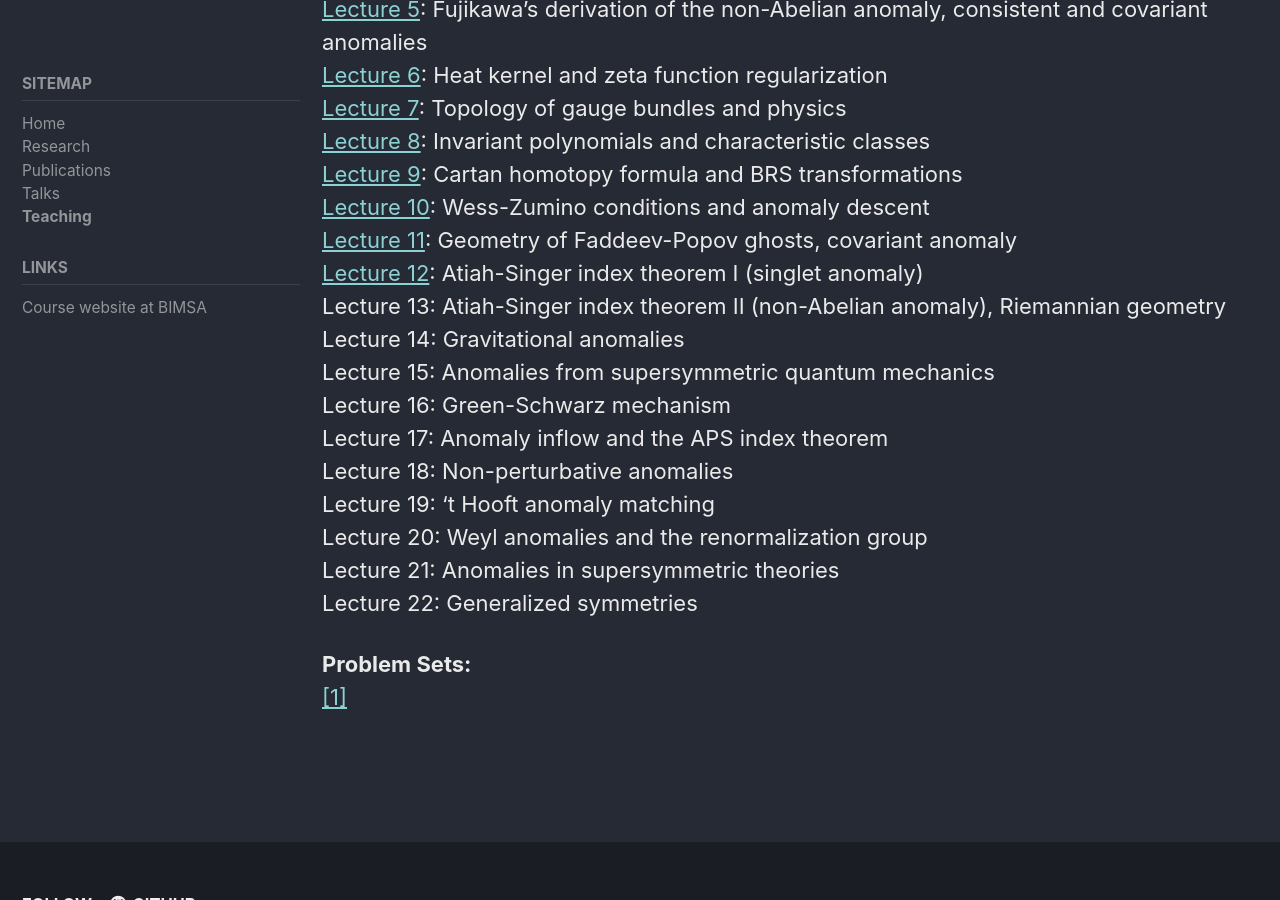
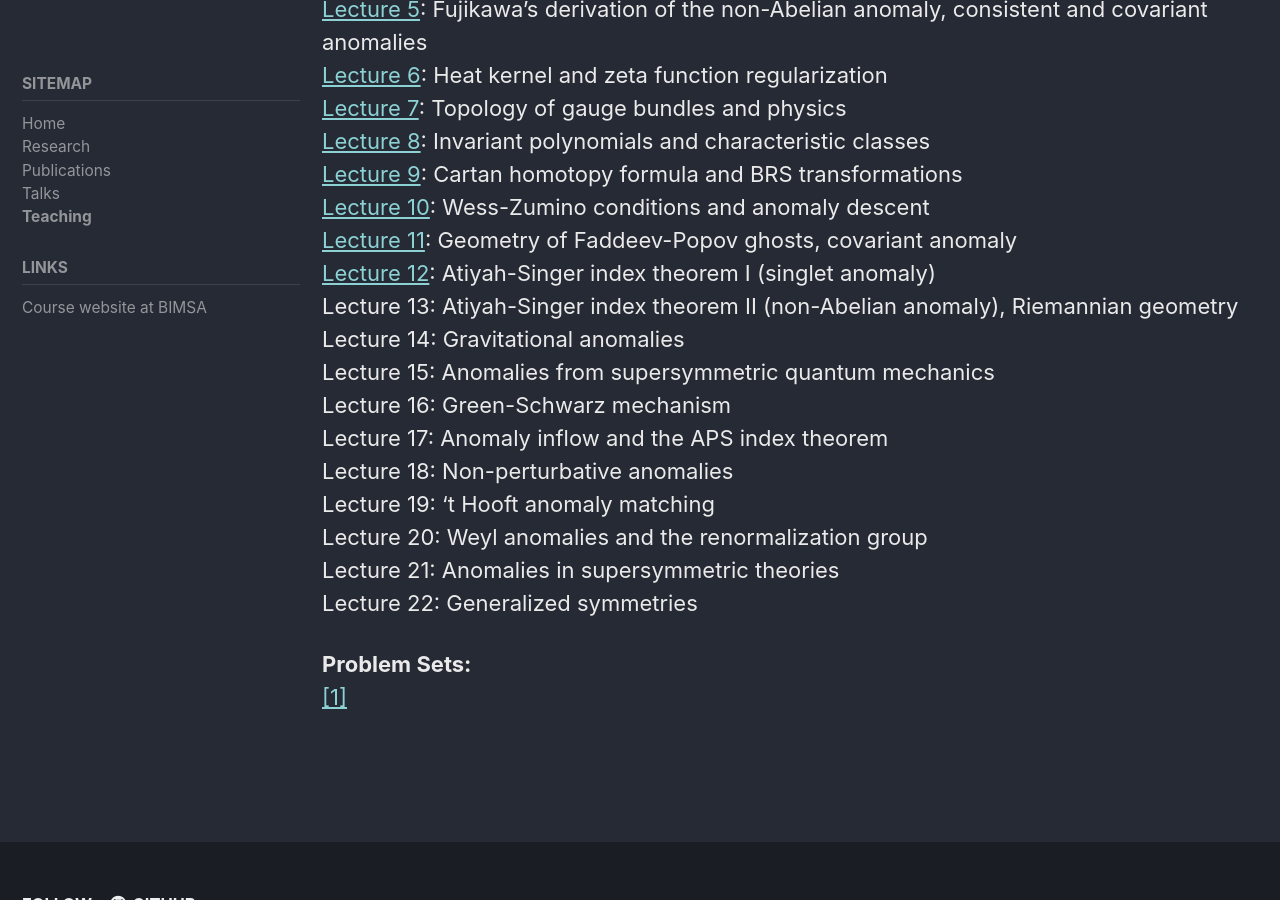
Before and after one commit to ipapadimitriou/ipapadimitriou.github.io, a Jekyll site: the page built from _pages/teaching.md, in a window 1280 px wide and 900 px high, scrolled down 1036 px. Built offline with Jekyll 4.4.1, drawn with Linux system fonts in a browser that asks for light colours; cached includes are drawn as plain includes.

Commit message:
Update teaching.md

```diff
--- a/_pages/teaching.md
+++ b/_pages/teaching.md
@@ -59,8 +59,8 @@ R. Bertlmann, Anomalies in quantum field theory. Oxford University Press, 1996.
 [Lecture 9](./attachments/teaching/QFT Anomalies and Applications 2021/lecture notes/QFT Anomalies - Lecture 9.pdf):  Cartan homotopy formula and BRS transformations<br>
 [Lecture 10](./attachments/teaching/QFT Anomalies and Applications 2021/lecture notes/QFT Anomalies - Lecture 10.pdf): Wess-Zumino conditions and anomaly descent<br>
 [Lecture 11](./attachments/teaching/QFT Anomalies and Applications 2021/lecture notes/QFT Anomalies - Lecture 11.pdf): Geometry of Faddeev-Popov ghosts, covariant anomaly<br>
-[Lecture 12](./attachments/teaching/QFT Anomalies and Applications 2021/lecture notes/QFT Anomalies - Lecture 12.pdf): Atiah-Singer index theorem I (singlet anomaly)<br>
-Lecture 13: Atiah-Singer index theorem II (non-Abelian anomaly), Riemannian geometry<br>
+[Lecture 12](./attachments/teaching/QFT Anomalies and Applications 2021/lecture notes/QFT Anomalies - Lecture 12.pdf): Atiyah-Singer index theorem I (singlet anomaly)<br>
+Lecture 13: Atiyah-Singer index theorem II (non-Abelian anomaly), Riemannian geometry<br>
 Lecture 14: Gravitational anomalies<br>
 Lecture 15: Anomalies from supersymmetric quantum mechanics<br>
 Lecture 16: Green-Schwarz mechanism<br>
```
